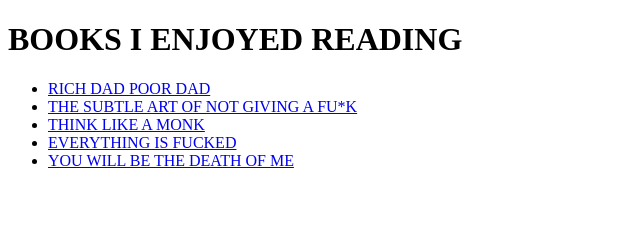
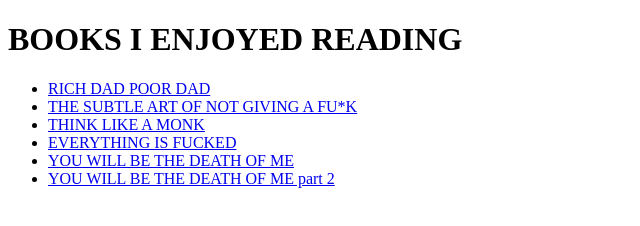
Before and after one commit to Sreeram0303/FirstHTMLwork, a plain HTML site: page Books.html in a window 1280 px wide. Shown: the whole page, without its empty margins (0-640 px from the left). Drawn offline with Linux system fonts and the light colour scheme.

Commit message:
Update Books.html

```diff
--- a/Books.html
+++ b/Books.html
@@ -14,8 +14,8 @@
             </li>
         <li><a href="https://www.amazon.in/Everything-cked-Book-About-Hope/dp/0062955950">EVERYTHING IS FUCKED</a>
             </li>
-        <li><a href="https://www.amazon.in/Youll-Be-Death-Karen-McManus/dp/0593175867">YOU WILL BE THE DEATH OF ME</a>
-            </li>
+        <li><a href="https://www.amazon.in/Youll-Be-Death-Karen-McManus/dp/0593175867">YOU WILL BE THE DEATH OF ME</a></li>
+         <li><a href="https://www.amazon.in/Youll-Be-Death-Karen-McManus/dp/0593175867">YOU WILL BE THE DEATH OF ME part 2</a></li>
     </ul>
 
 
```
